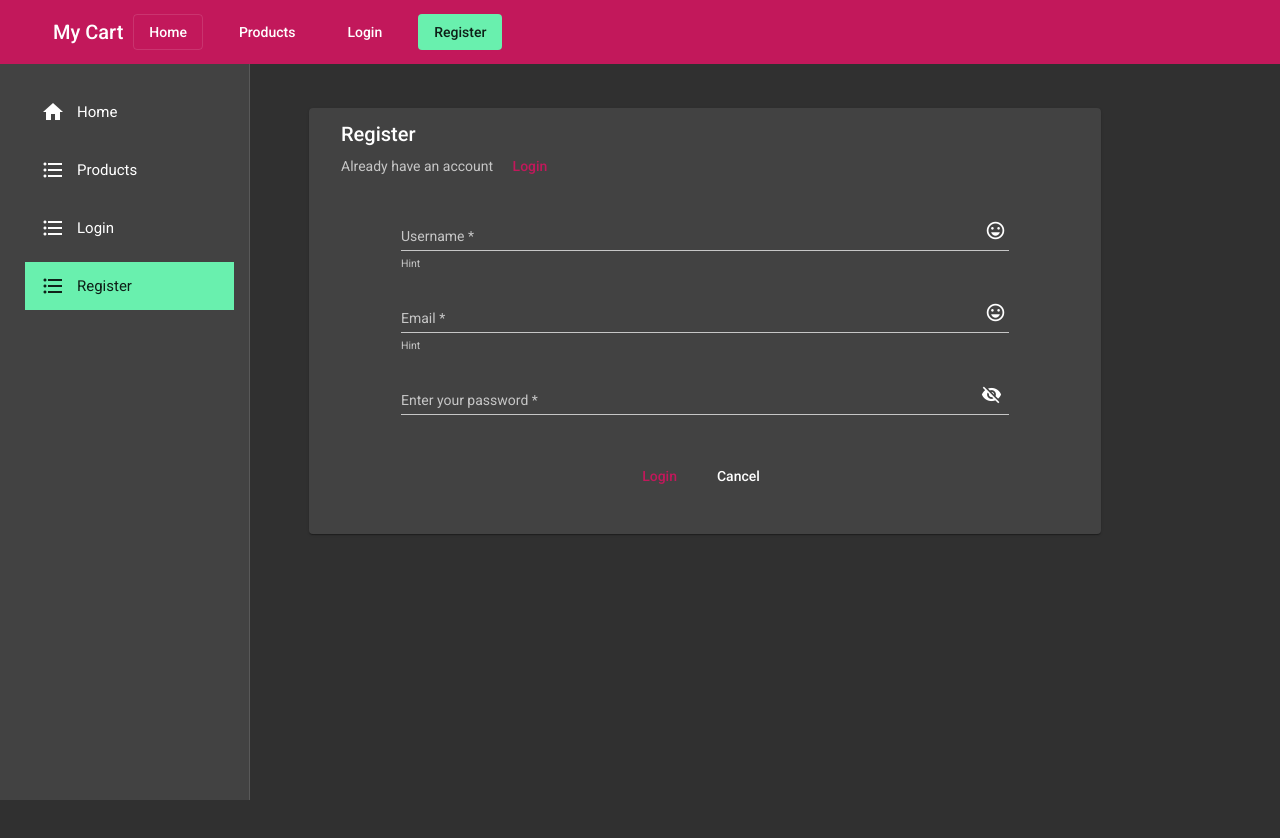
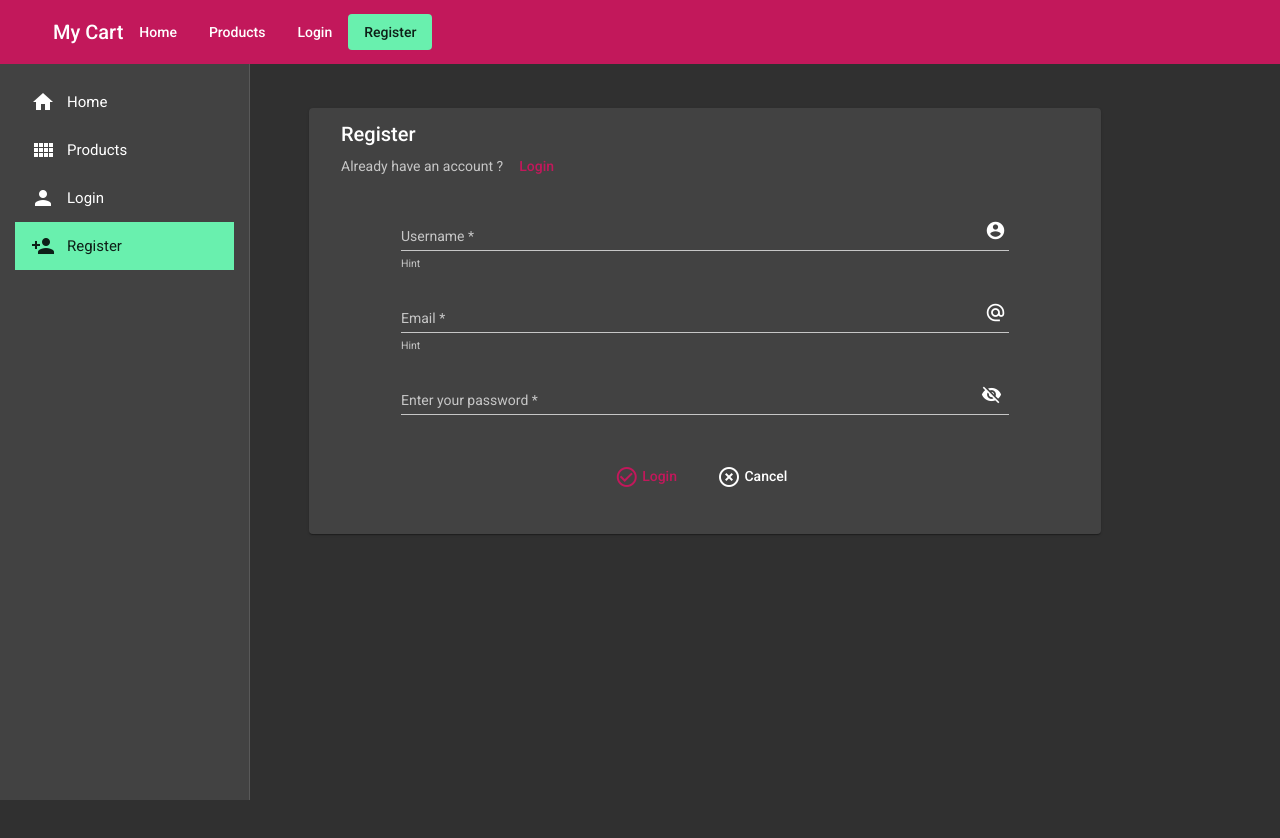
Before and after one commit to nadim-khan/MeanEcommCart, an Angular app: page /register in a window 1280 px wide. Shown: the top 838 px of the page. Built offline with nearby package versions, Linux system fonts and the light colour scheme.

Commit message:
auth service implemented

```diff
--- a/src/app/app.component.html
+++ b/src/app/app.component.html
@@ -6,7 +6,7 @@
          </span>
         <span>My Cart</span>
         <div *ngIf="opened">
-            <a mat-stroked-button routerLinkActive="active" routerLink="/home">
+            <a mat-button routerLinkActive="active" routerLink="/home">
                 Home</a>
             <a mat-button routerLinkActive="active" routerLink="/products">
                 Products
@@ -42,13 +42,13 @@
                 <mat-icon>home</mat-icon> Home
             </a>
             <a mat-list-item routerLinkActive="active" routerLink="/products">
-                <mat-icon>format_list_bulleted</mat-icon> Products
+                <mat-icon>view_comfy</mat-icon> Products
             </a>
             <a mat-list-item routerLinkActive="active" routerLink="/login">
-                <mat-icon>format_list_bulleted</mat-icon> Login
+                <mat-icon>person</mat-icon> Login
             </a>
             <a mat-list-item routerLinkActive="active" routerLink="/register">
-                <mat-icon>format_list_bulleted</mat-icon> Register
+                <mat-icon>person_add</mat-icon> Register
             </a>
         </mat-nav-list>
     </mat-sidenav>
--- a/src/app/app.component.scss
+++ b/src/app/app.component.scss
@@ -2,7 +2,3 @@
     background: #69f0ae;
     color: rgba(0, 0, 0, .87);
 }
-
-a {
-    margin: 10px;
-}
--- a/src/app/auth.service.ts
+++ b/src/app/auth.service.ts
@@ -1,9 +1,29 @@
 import { Injectable } from '@angular/core';
+import { Subject, of } from 'rxjs';
 
+export interface User {
+  username: string;
+  email: string;
+  password: string;
+}
 @Injectable({
   providedIn: 'root'
 })
 export class AuthService {
-
+  loginUser;
+  regUser;
+  private user$ = new Subject<User>();
   constructor() { }
+  login() {
+    console.log('authService login data', this.loginUser);
+    return of(this.loginUser);
+  }
+  register() {
+    this.user$.next(this.regUser);
+    console.log('authService register Data', this.regUser);
+    return of(this.regUser);
+  }
+  getUser() {
+    return this.user$.asObservable();
+  }
 }
--- a/src/app/login/login.component.html
+++ b/src/app/login/login.component.html
@@ -8,24 +8,24 @@
             <p>
                 <mat-form-field appearance="standard">
                     <mat-label>Username</mat-label>
-                    <input matInput placeholder="Placeholder" formControlName="username" required>
-                    <mat-icon matSuffix>sentiment_very_satisfied</mat-icon>
-                    <mat-hint>Hint</mat-hint>
+                    <input matInput matTooltip="Username or Email" placeholder="Placeholder" formControlName="username" required>
+                    <mat-icon matSuffix>account_circle</mat-icon>
+                    <mat-hint>Username or Email</mat-hint>
                 </mat-form-field>
             </p>
             <p>
                 <mat-form-field appearance="standard">
                     <mat-label>Enter your password</mat-label>
                     <input matInput [type]="hide ? 'password' : 'text'" formControlName="password" required>
-                    <a mat-icon-button matSuffix (click)="hide = !hide" [attr.aria-label]="'Hide password'" [attr.aria-pressed]="hide">
+                    <a mat-icon-button matTooltip="Show/Hide Password" matSuffix (click)="hide = !hide" [attr.aria-label]="'Hide password'" [attr.aria-pressed]="hide">
                         <mat-icon>{{hide ? 'visibility_off' : 'visibility'}}</mat-icon>
                     </a>
                 </mat-form-field>
             </p>
         </mat-card-content>
         <mat-card-actions>
-            <button mat-button type="submit" color="primary">Login</button>
-            <button mat-button>Cancel</button>
+            <button mat-button type="submit" color="primary"><mat-icon>check_circle_outline</mat-icon> Login</button>
+            <button mat-button><mat-icon>highlight_off</mat-icon> Cancel</button>
         </mat-card-actions>
     </form>
 </mat-card>
--- a/src/app/login/login.component.ts
+++ b/src/app/login/login.component.ts
@@ -1,6 +1,8 @@
 import { Component, OnInit } from '@angular/core';
 import { Router } from '@angular/router';
 import { FormBuilder, Validators } from '@angular/forms';
+import { AuthService } from '../auth.service';
+
 
 @Component({
   selector: 'app-login',
@@ -10,13 +12,19 @@ import { FormBuilder, Validators } from '@angular/forms';
 export class LoginComponent implements OnInit {
   hide = true;
 
-  constructor(private router: Router, private fb: FormBuilder) { }
+  constructor(private router: Router, private fb: FormBuilder, private authService: AuthService) { }
   loginData = this.fb.group({
     username: ['', Validators.required],
     password: ['', Validators.required]
   });
   login() {
-  console.log('Login data', this.loginData.value);
+  const logCreds = this.loginData.getRawValue();
+  //console.log('Login data', logCreds);
+  this.authService.loginUser = logCreds;
+  this.authService.login().subscribe(s => {
+    console.log('login s =>', s);
+    this.router.navigate(['']);
+  });
   }
 
   ngOnInit(): void {
--- a/src/app/register/register.component.html
+++ b/src/app/register/register.component.html
@@ -1,7 +1,7 @@
 <mat-card class="example-card">
     <mat-card-header>
         <mat-card-title>Register</mat-card-title>
-        <mat-card-subtitle>Already have an account <a mat-button color="primary">Login</a> </mat-card-subtitle>
+        <mat-card-subtitle>Already have an account ?<a mat-button color="primary">Login</a> </mat-card-subtitle>
     </mat-card-header>
     <form [formGroup]="registrationData" (ngSubmit)="register()">
         <mat-card-content>
@@ -9,7 +9,7 @@
                 <mat-form-field appearance="standard">
                     <mat-label>Username</mat-label>
                     <input matInput placeholder="Placeholder" formControlName="username" required>
-                    <mat-icon matSuffix>sentiment_very_satisfied</mat-icon>
+                    <mat-icon matSuffix>account_circle</mat-icon>
                     <mat-hint>Hint</mat-hint>
                 </mat-form-field>
             </p>
@@ -17,7 +17,7 @@
                 <mat-form-field appearance="standard">
                     <mat-label>Email</mat-label>
                     <input matInput placeholder="Placeholder" formControlName="email" required>
-                    <mat-icon matSuffix>sentiment_very_satisfied</mat-icon>
+                    <mat-icon matSuffix>alternate_email</mat-icon>
                     <mat-hint>Hint</mat-hint>
                 </mat-form-field>
             </p>
@@ -25,15 +25,15 @@
                 <mat-form-field appearance="standard">
                     <mat-label>Enter your password</mat-label>
                     <input matInput [type]="hide ? 'password' : 'text'" formControlName="pass" required>
-                    <a mat-icon-button matSuffix (click)="hide = !hide" [attr.aria-label]="'Hide password'" [attr.aria-pressed]="hide">
+                    <a mat-icon-button matTooltip="Show/Hide Password" matSuffix (click)="hide = !hide" [attr.aria-label]="'Hide password'" [attr.aria-pressed]="hide">
                         <mat-icon>{{hide ? 'visibility_off' : 'visibility'}}</mat-icon>
                     </a>
                 </mat-form-field>
             </p>
         </mat-card-content>
         <mat-card-actions>
-            <button mat-button type="submit" color="primary">Login</button>
-            <button mat-button>Cancel</button>
+            <button mat-button type="submit" color="primary"><mat-icon>check_circle_outline</mat-icon> Login</button>
+            <button mat-button><mat-icon>highlight_off</mat-icon> Cancel</button>
         </mat-card-actions>
     </form>
 </mat-card>
--- a/src/app/register/register.component.ts
+++ b/src/app/register/register.component.ts
@@ -1,6 +1,7 @@
 import { Component, OnInit } from '@angular/core';
 import { Router } from '@angular/router';
 import { FormBuilder, Validators } from '@angular/forms';
+import { AuthService } from '../auth.service';
 
 @Component({
   selector: 'app-register',
@@ -9,14 +10,20 @@ import { FormBuilder, Validators } from '@angular/forms';
 })
 export class RegisterComponent implements OnInit {
  hide = true;
-  constructor(private router: Router, private fb: FormBuilder) { }
+  constructor(private router: Router, private fb: FormBuilder, private authService: AuthService) { }
   registrationData = this.fb.group({
     username: ['', Validators.required],
-    email: ['', Validators.required],
+    email: ['', Validators.required, Validators.email],
     pass: ['', Validators.required]
   });
   register() {
-  console.log('registrationData data', this.registrationData.value);
+  const regCreds = this.registrationData.getRawValue();
+  //console.log('registrationData data', this.registrationData.value);
+  this.authService.regUser = regCreds;
+  this.authService.register().subscribe(s => {
+    console.log('regi s =>', s);
+    this.router.navigate(['login']);
+  });
   }
 
   ngOnInit(): void {
```
